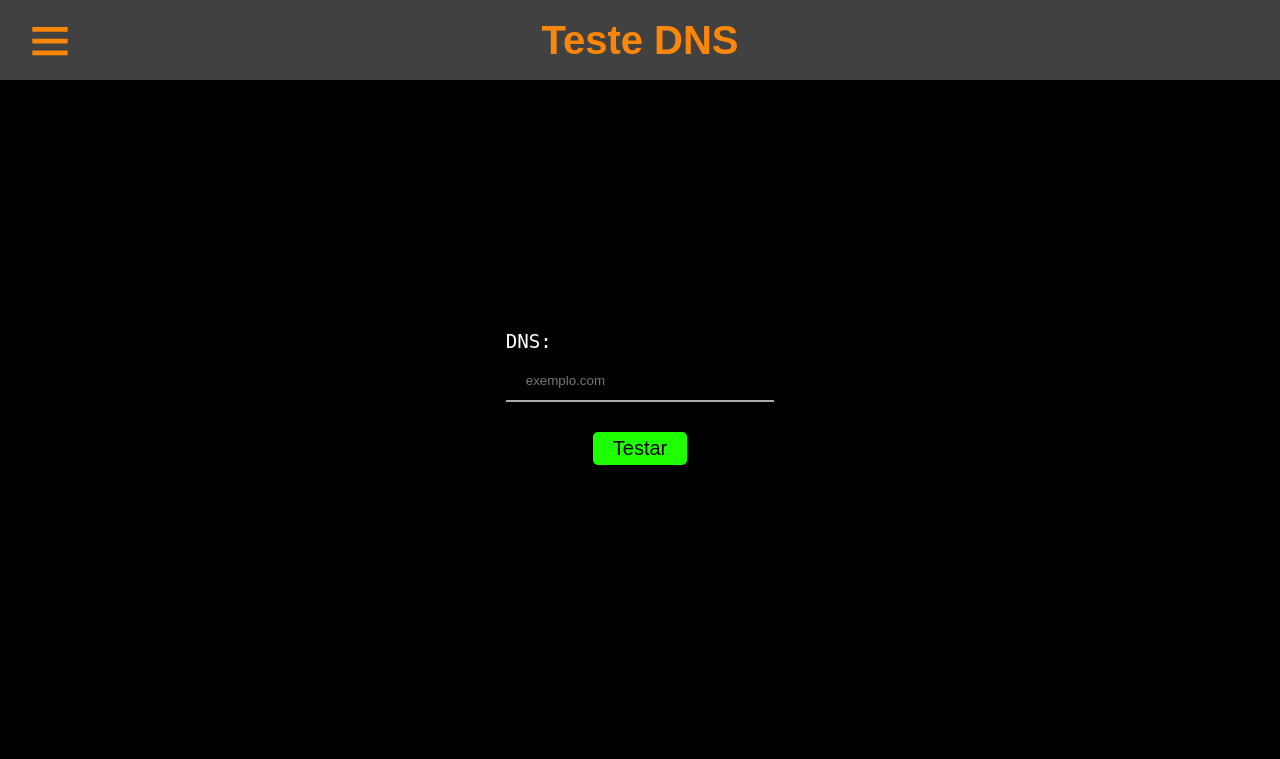
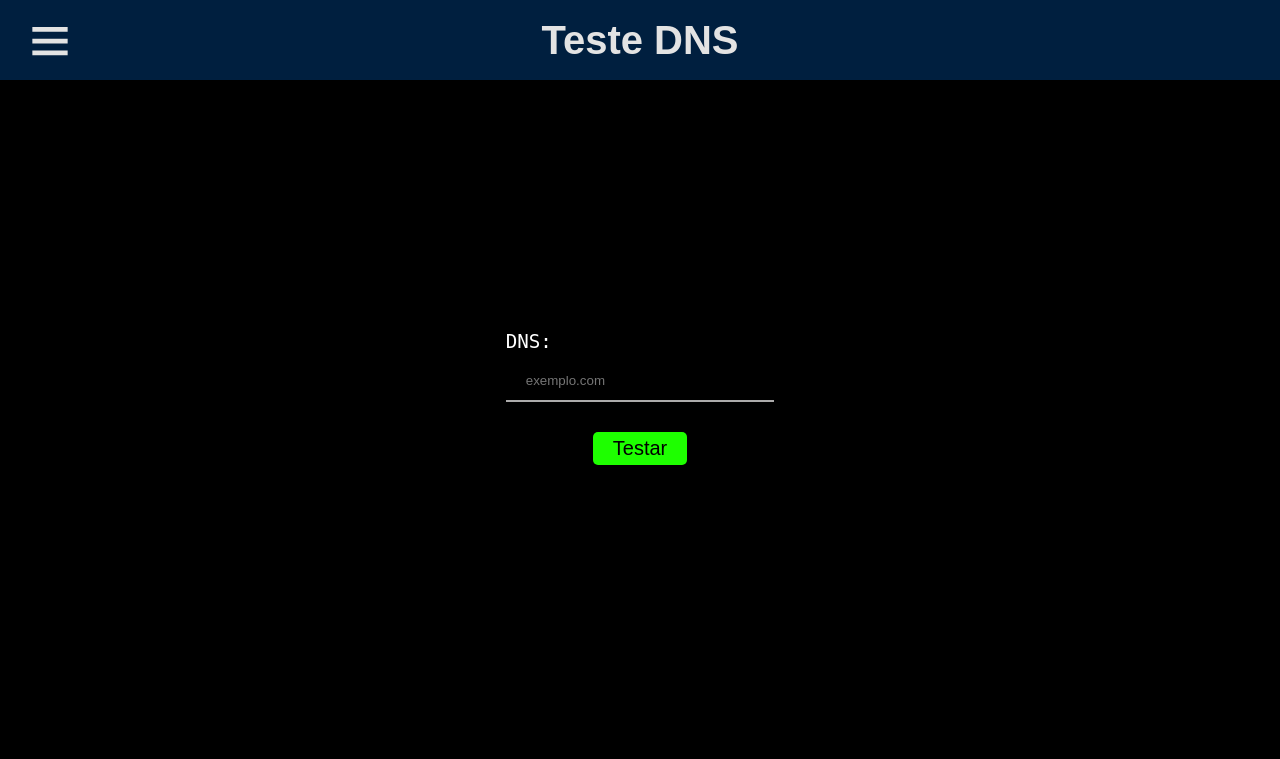
Before and after one commit to Lilomr/DevTools-Sup, a Flask app: page /dns in a window 1280 px wide. Shown: the top 759 px of the page. Run offline with Flask 3, Linux system fonts and the light colour scheme.

Commit message:
Criação da paleta de cores e ajuste de classes do css vindas do .py

```diff
--- a/communication_service.py
+++ b/communication_service.py
@@ -21,15 +21,15 @@ def consultaPortas(ip, portas):
             if (porta.isdigit() == False or int(porta) > 65535):
                 portaP.append(f"{porta}")
                 statusP.append(f"Inválida")
-                colorP.append(f"#FC8607")
+                colorP.append(f"resultColorInvalid")
             elif int(porta) <= 65535 and port(ip, int(porta)) == True:
                 portaP.append(f"{porta}")
                 statusP.append(f"Aberta")
-                colorP.append(f"green")
+                colorP.append(f"resultColorOpen")
             else :
                 portaP.append(f"{porta}")
                 statusP.append(f"Fechada")
-                colorP.append(f"red")
+                colorP.append(f"resultColorClose")
         result.append(portaP)
         result.append(statusP)
         result.append(colorP)
--- a/static/css/index-menu-bar.css
+++ b/static/css/index-menu-bar.css
@@ -15,7 +15,7 @@ body{
 
 a{
     text-decoration: none;
-    color: var(--color-texto);
+    --color: var(--color-texto);
 }
 
 h1{
@@ -107,7 +107,8 @@ h1{
     display: flex;
     flex-direction: row;
     transition: all 0.3s ease;
-    fill:var(--color-texto);
+    fill:var(--color-sidebar-itens);
+    color:var(--color-sidebar-itens);
 }
 
 .sidebar label{
--- a/static/css/var.css
+++ b/static/css/var.css
@@ -1,16 +1,54 @@
 :root{
+/*
+    --color-navbar: #414141;
+    --color-navtext: #FC8607;
+    --color-sidebar: #5E5E5E;
+    --color-sidebar-itens: #000000;
+    --color-hover: #C0C0C0;
+
     --color-background: #000000;
-    --color-background-gradient: linear-gradient(-20deg, #C0C0C0, #5E5E5E);
-    /*linear-gradient(-45deg, #ee7752, #e73c7e, #23a6d5, #23d5ab);*/
-    --color-background-results: #222;
-    --color-box: #C0C0C0;
+    --color-background-gradient: linear-gradient(-15deg, #F5F5DC, #8C8C8C);
+    --gradient:(-45deg, #ee7752, #e73c7e, #23a6d5, #23d5ab);
+
+    --color-box: transparent;
     --color-box-border: #414141;
     --color-texto: #000000;
-    --color-sidebar: #5E5E5E;
-    --color-navbar: #414141;
-    --color-navtext: #FC8607;
-    --color-hover: #C0C0C0;
     --color-button-service: #5E5E5E;
+    --color-button-service-text: #000000;
+    --color-background-results: #222;
+    --color-results-text: #000000;
+    --color-results-retorno: #E3E3E3;
+    --color-results-open: #39FF14;
+    --color-results-close: #FF0000;
+    --color-results-invalid: #FC8607;
+
     --font-global-rota: monospace;
     --font-global-text: monospace;
+*/
+
+    --color-navbar: #001F3F;
+    --color-navtext: #E3E3E3;
+    --color-sidebar: #004F6D;
+    --color-sidebar-itens: #E3E3E3;
+    --color-hover: #4A4A4A;
+
+    --color-background: #000000;
+    --color-background-gradient: linear-gradient(-15deg, #F5F5DC, #8C8C8C);
+    --gradient:(-45deg, #ee7752, #e73c7e, #23a6d5, #23d5ab);
+
+    --color-box: transparent;
+    --color-box-border: #4A4A4A;
+    --color-texto: #000000;
+    --color-button-service: #001F3F;
+    --color-button-service-text: #E3E3E3;
+    --color-background-results: #004F6D;
+    --color-results-text: #000000;
+    --color-results-retorno: #E3E3E3;
+    --color-results-open: #39FF14;
+    --color-results-close: #FF0000;
+    --color-results-invalid: #FC8607;
+
+    --font-global-rota: monospace;
+    --font-global-text: monospace;
+
 }
```
Also changed, not shown: Templates/combopage.html (+4 -3 lines), static/css/model-test.css (+21 -5 lines).
